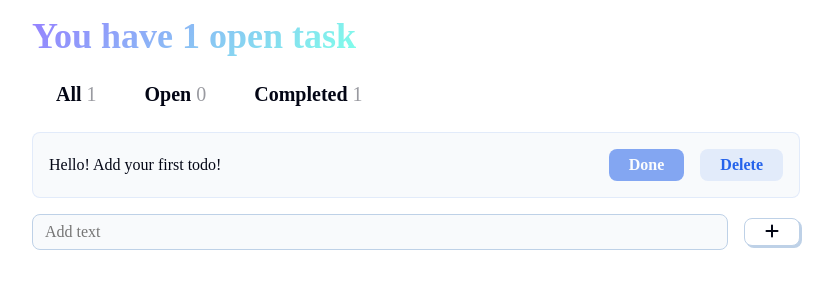
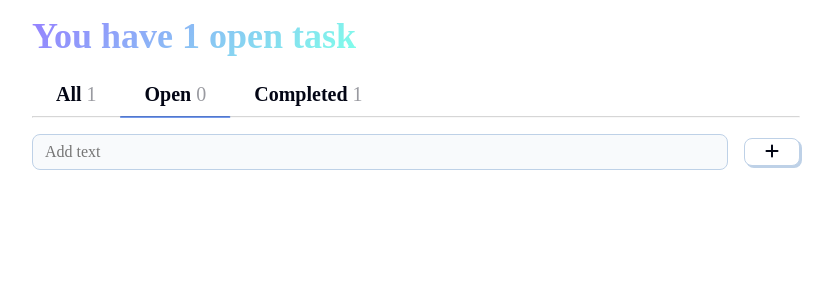
Before and after one commit to Sam-Waithaka/todo-app, a React (Vite) app: page / in a window 1280 px wide. Shown: the top 300 px of the page, without its empty margins (224-1057 px from the left). Built offline with nearby package versions, Linux system fonts and the light colour scheme; a web font is replaced by a local one.

Commit message:
Refactor App, Tabs, and TodoList components to manage selected tab state and filter todos dynamically

```diff
--- a/src/App.jsx
+++ b/src/App.jsx
@@ -19,6 +19,8 @@
     { input: 'Hello! Add your first todo!', complete: true },
   ])
 
+  const [selectedTab, setSelectedTab] = useState('Open')
+
 
   function handleAddTodo(newTodo){
     const newTodoList = [...todos, {input: newTodo, complete: false}]
@@ -32,8 +34,12 @@
   return (
     <>
       <Header todos={todos}/>
-      <Tabs todos={todos}/>
-      <TodoList todos={todos}/>
+      <Tabs
+        selectedTab={selectedTab}
+        setSelectedTab={setSelectedTab}
+        todos={todos}
+      />
+      <TodoList selectedTab={selectedTab} todos={todos}/>
       <TodoInput handleAddTodo={handleAddTodo}/>
     </>
   )
--- a/src/components/Tabs.jsx
+++ b/src/components/Tabs.jsx
@@ -1,6 +1,6 @@
 export function Tabs (props){
 
-    const {todos} = props
+    const {todos, selectedTab, setSelectedTab} = props
 
     const tabs = ['All', 'Open', 'Completed']
 
@@ -15,11 +15,14 @@
                                             complete).length
 
                 return (
-                    <button key={tabIndex} className="tab-button">
+                    <button onClick={()=>{
+                        setSelectedTab(tab)
+                    }}  key={tabIndex} className={"tab-button " + (tab === selectedTab ? 'tab-selected' : '')}>
                         <h4>{tab} <span>{numOfTasks}</span></h4>
                     </button>
                 )
             })}
+            <hr />
         </nav>
     )
 }
--- a/src/components/TodoList.jsx
+++ b/src/components/TodoList.jsx
@@ -1,11 +1,11 @@
 import {TodoCard} from './TodoCard'
 
 export function TodoList(props){
-    const {todos} = props
-    const tab = 'All'
-    const filterTodoList = tab === 'All' ?
+    const {todos, selectedTab} = props
+
+    const filterTodoList = selectedTab === 'All' ?
                             todos :
-                            tab === 'Completed' ?
+                            selectedTab === 'Completed' ?
                                     todos.filter(val => val.complete) :
                                     todos.filter(val => !val.complete)
 
```
